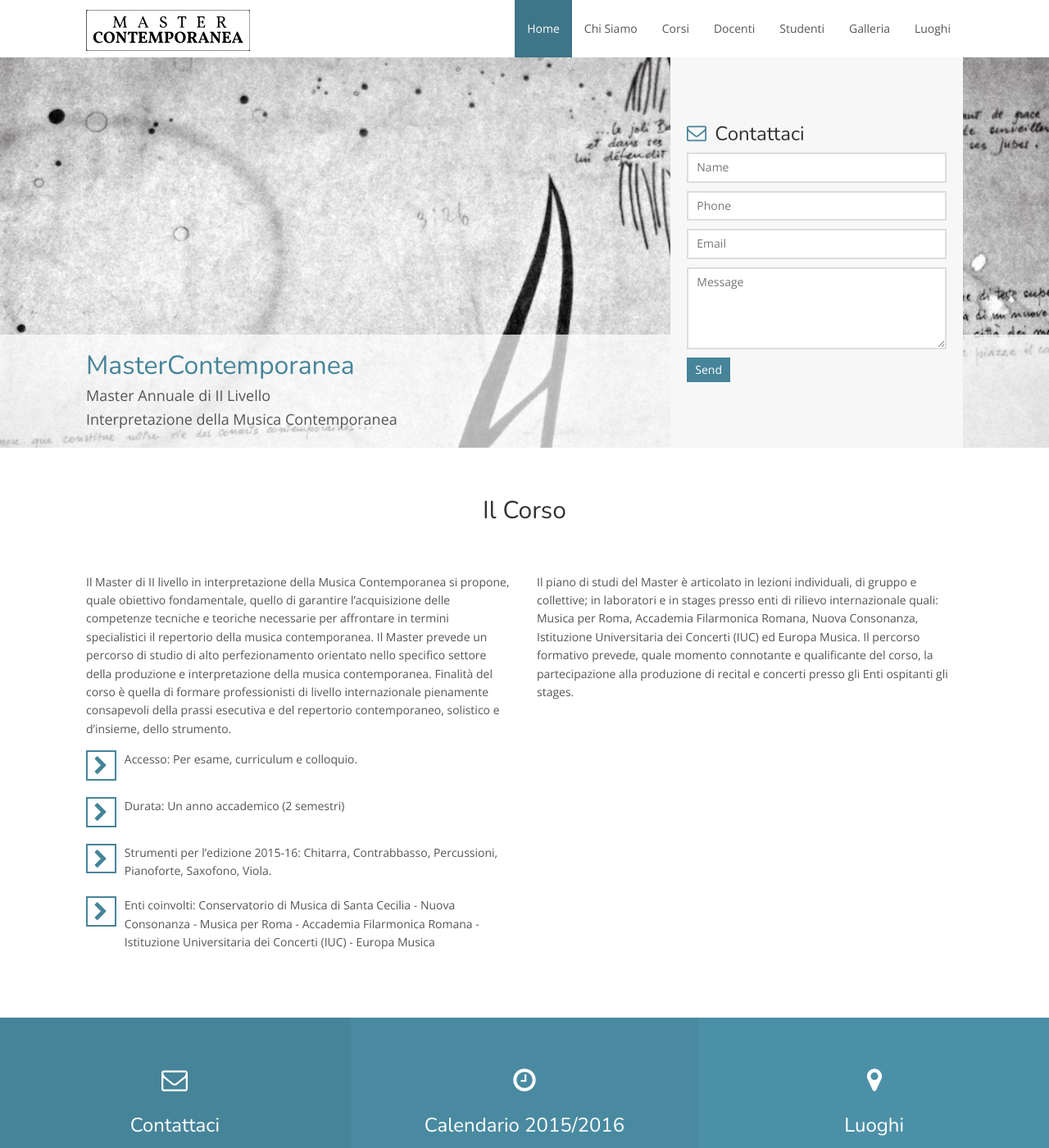
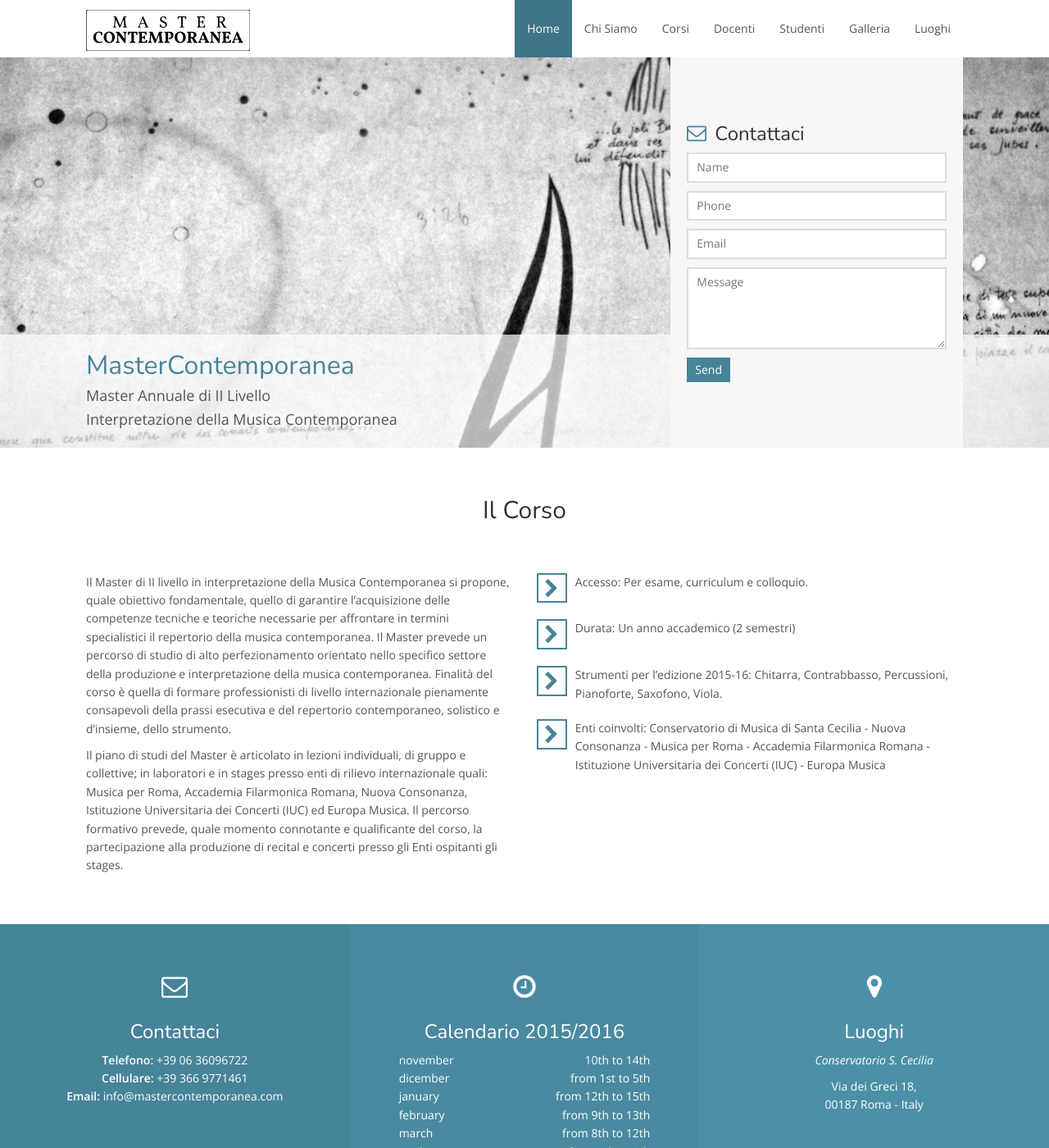
Before and after one commit to mastercontemporanea/OLD-mastercontemporanea.github.io, a Jekyll site: the page built from index.html, in a window 1280 px wide and 1400 px high. Shown: the whole window at 82% size. Built offline with Jekyll 4.4.1, drawn with Linux system fonts in a browser that asks for light colours; nearby versions of some CDN libraries.

Commit message:
some fixes, images add, docenti.html

```diff
--- a/Gruntfile.js
+++ b/Gruntfile.js
@@ -41,7 +41,7 @@
 
         shell : {
             jekyllServe : {
-                command : 'jekyll serve'
+                command : 'jekyll serve --config _config.yml,_config_dev.yml'
             },
 
             jekyllBuild : {
--- a/_config.yml
+++ b/_config.yml
@@ -7,7 +7,7 @@
 title: Master Interpretazione della Musica Contemporanea
 description: "Master Annuale di II Livello in Interpretazione della Musica Contemporanea"
 baseurl: "" # the subpath of your site, e.g. /blog
-url: "" # the name of your domain
+url: "http://mastercontemporanea.com" # the name of your domain
 logo_url: img/MASTERCONTEMPORANEALOGO.svg
 
 permalink: /:title/
@@ -19,13 +19,14 @@
     hero_description: Master Annuale di II Livello <br> Interpretazione della Musica Contemporanea
 
 # Contact form
-api_token: # Enter API token here
+api_token: 81c5c38ffac3051679f51f4239d8fb83
 
 # Contact info
 contact:
     phone: +39 06 36096722
     emergency: +39 366 9771461
     email: info@mastercontemporanea.com
+    school: Conservatorio S. Cecilia
     address: Via dei Greci 18, <br> 00187 Roma - Italy
 
 # # Opening hours
--- /dev/null
+++ b/_includes/docenti.html
@@ -0,0 +1,20 @@
+<!-- Start Our team -->
+<div id="team" class="team">
+    <h2 class="section-title">Docenti:</h2>
+    <div id="team-carousel">
+    {% for member in site.data.team %}
+        <div class="expandable-box">
+            <div class="expandable-box-top">
+                <img src="{{ site.baseurl }}/img/{{ member.image }}" alt="{{ member.name }}">
+                <h4>{{ member.name }}</h4>
+                <h4>{{ member.role }}</h4>
+            </div>
+            <div class="expandable-box-bottom">
+                <span data-toggle="tooltip" data-placement="bottom" title="{{ member.email }}"><svg class="icon icon-envelope"><use xlink:href="#icon-envelope"></use></svg></span>
+                <span data-toggle="tooltip" data-placement="bottom" title="{{ member.web }}"><svg class="icon icon-chain"><use xlink:href="#icon-chain"></use></svg></span>
+            </div>
+        </div>
+    {% endfor %}
+    </div>
+</div>
+<!-- End Our team -->
--- a/index.html
+++ b/index.html
@@ -49,7 +49,11 @@
             <div class="col-sm-6">
                 <!-- <h3>Descrizione</h3> -->
                 <p>Il Master di II livello in interpretazione della Musica Contemporanea si propone, quale obiettivo fondamentale, quello di garantire l’acquisizione delle competenze tecniche e teoriche necessarie per affrontare in termini specialistici il repertorio della musica contemporanea. Il Master prevede un percorso di studio di alto perfezionamento orientato nello specifico settore della produzione e interpretazione della musica contemporanea. Finalità del corso è quella di formare professionisti di livello internazionale pienamente consapevoli della prassi esecutiva e del repertorio contemporaneo, solistico e d’insieme, dello strumento.</p>
+                <p>Il piano di studi del Master è articolato in lezioni individuali, di gruppo e collettive; in laboratori e in stages presso enti di rilievo internazionale quali: Musica per Roma, Accademia Filarmonica Romana, Nuova Consonanza, Istituzione Universitaria dei Concerti (IUC) ed Europa Musica. Il percorso formativo prevede, quale momento connotante e qualificante del corso, la partecipazione alla produzione di recital e concerti presso gli Enti ospitanti gli stages.</p>
 
+            </div>
+            <div class="col-sm-6">
+                <!-- <img src="img/biggroup.svg" alt="..."> -->
                 <div class="media">
                     <div class="media-left">
                         <div class="boxed-icon">
@@ -91,14 +95,9 @@
                     </div>
                     <div class="media-body">
                         <p>Enti coinvolti:
-Conservatorio di Musica di Santa Cecilia - Nuova Consonanza - Musica per Roma - Accademia Filarmonica Romana - Istituzione Universitaria dei Concerti (IUC) - Europa Musica</p>
+                          Conservatorio di Musica di Santa Cecilia - Nuova Consonanza - Musica per Roma - Accademia Filarmonica Romana - Istituzione Universitaria dei Concerti (IUC) - Europa Musica</p>
                     </div>
                 </div>
-
-            </div>
-            <div class="col-sm-6">
-                <!-- <img src="img/biggroup.svg" alt="..."> -->
-                <p>Il piano di studi del Master è articolato in lezioni individuali, di gruppo e collettive; in laboratori e in stages presso enti di rilievo internazionale quali: Musica per Roma, Accademia Filarmonica Romana, Nuova Consonanza, Istituzione Universitaria dei Concerti (IUC) ed Europa Musica. Il percorso formativo prevede, quale momento connotante e qualificante del corso, la partecipazione alla produzione di recital e concerti presso gli Enti ospitanti gli stages.</p>
             </div>
         </div>
     </div>
@@ -133,9 +132,8 @@
     <div class="col-sm-4">
         <svg class="icon icon-map-marker"><use xlink:href="#icon-map-marker"></use></svg>
         <h3>Luoghi</h3>
-            <p>
-                {{ site.contact.address }}
-            </p>
+          <p><em>{{ site.contact.school }}</em></p>
+          <p>{{ site.contact.address }}</p>
     </div>
 </div>
 <!-- End 3 columns -->
@@ -160,26 +158,7 @@
 </div>
 <!-- End Treatments -->
 
-<!-- Start Our team -->
-<div id="team" class="team">
-    <h2 class="section-title">Docenti:</h2>
-    <div id="team-carousel">
-    {% for member in site.data.team %}
-        <div class="expandable-box">
-            <div class="expandable-box-top">
-                <img src="{{ site.baseurl }}/img/{{ member.image }}" alt="{{ member.name }}">
-                <h4>{{ member.name }}</h4>
-                <h4>{{ member.role }}</h4>
-            </div>
-            <div class="expandable-box-bottom">
-                <span data-toggle="tooltip" data-placement="bottom" title="{{ member.email }}"><svg class="icon icon-envelope"><use xlink:href="#icon-envelope"></use></svg></span>
-                <!-- <span data-toggle="tooltip" data-placement="bottom" title="{{ member.phone }}"><svg class="icon icon-phone"><use xlink:href="#icon-phone"></use></svg></span> -->
-            </div>
-        </div>
-    {% endfor %}
-    </div>
-</div>
-<!-- End Our team -->
+{% include docenti.html %}
 
 <!-- Start Testimonials -->
 <div id="testimonials" class="testimonials parallax" style="background-image: url('{{ site.baseurl }}/img/{{ site.testimonials.testimonials_img }}');">
--- a/package.json
+++ b/package.json
@@ -1,4 +1,8 @@
 {
+  "repository": {
+  "type": "git",
+  "url": "https://github.com/mastercontemporanea/mastercontemporanea.github.io.git"
+  },
   "name": "mastercontemporanea",
   "version": "1.0.0",
   "description": "",
```
Also changed, not shown: _config_dev.yml (added, +10 -0 lines), _data/team.yml (+8 -7 lines), img/docenti/canino.jpg (added), img/docenti/filippetti.png (added), img/docenti/pitocco.jpg (added), img/docenti/roccato.png (added), img/docenti/ruggeri.png (added), img/docenti/sanzo.jpg (added), img/docenti/tallini.png (added), 1 other file.
